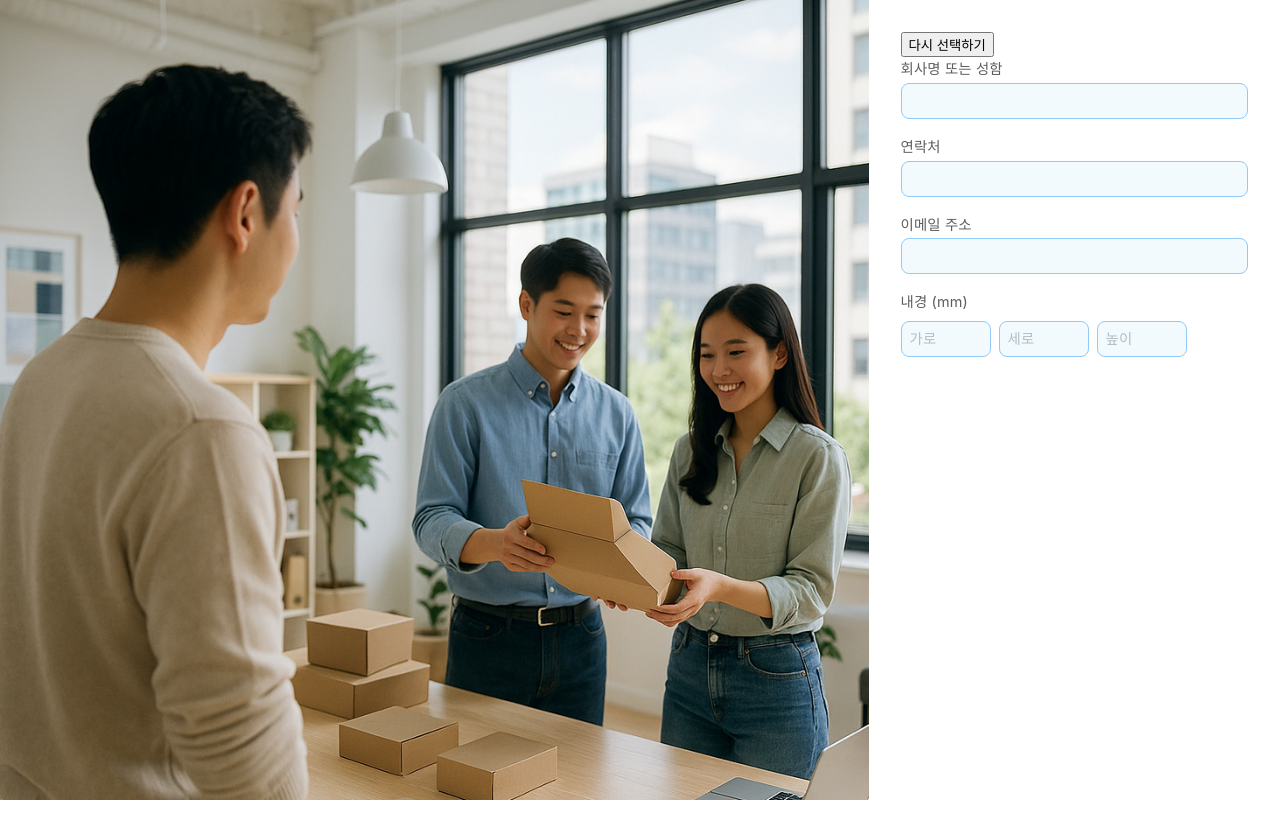
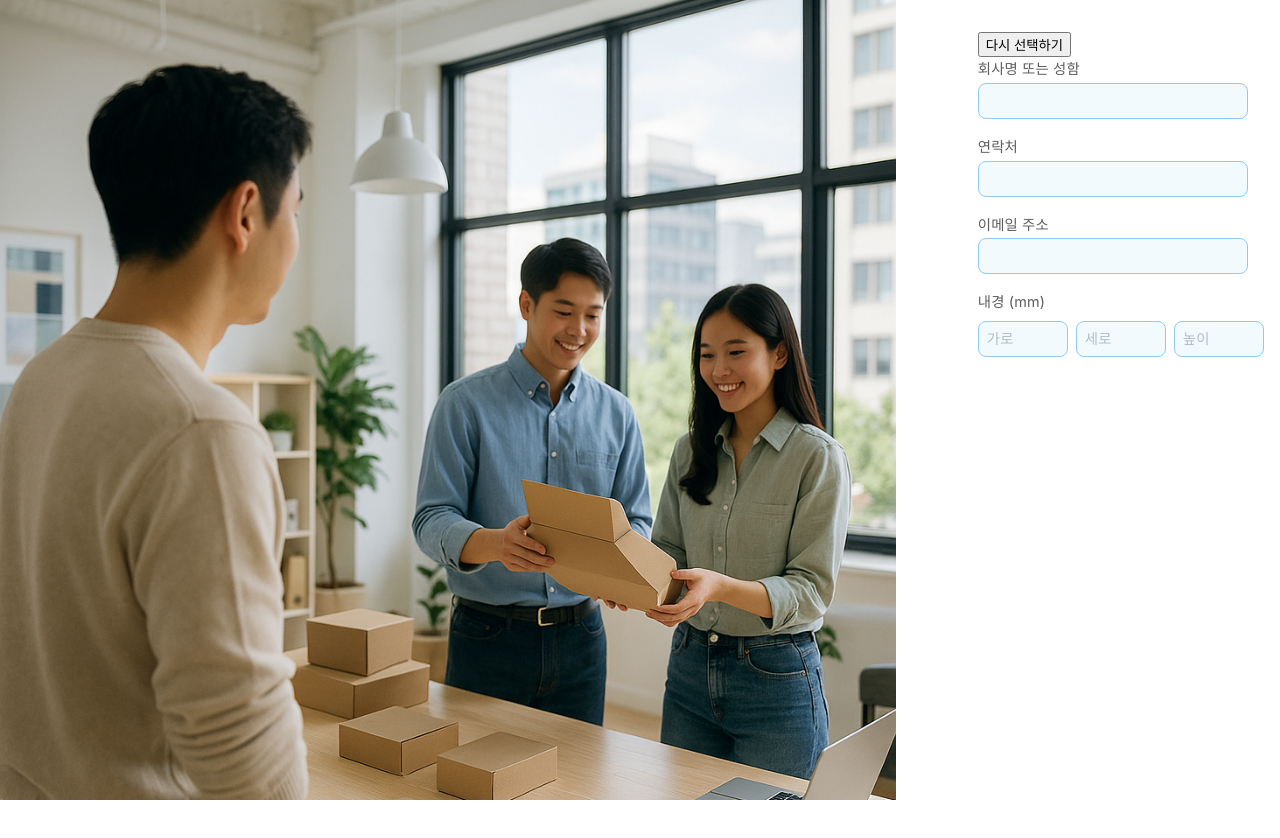
Before and after one commit to YimYoungheun/MTDL-Package, a React (Create React App) app: page / in a window 1280 px wide. Shown: the top 838 px of the page. Built offline with nearby package versions, Linux system fonts and the light colour scheme.

Commit message:
Update App.js

```diff
--- a/src/App.js
+++ b/src/App.js
@@ -135,7 +135,7 @@ return (
   }}>
     {/* 왼쪽 이미지 */}
     <div style={{
-      flex: 2.5,
+      flex: 3.5,
       minWidth: 0,
       height: '100vh',
       margin: 0,            // 바깥쪽 여백 없음
```
